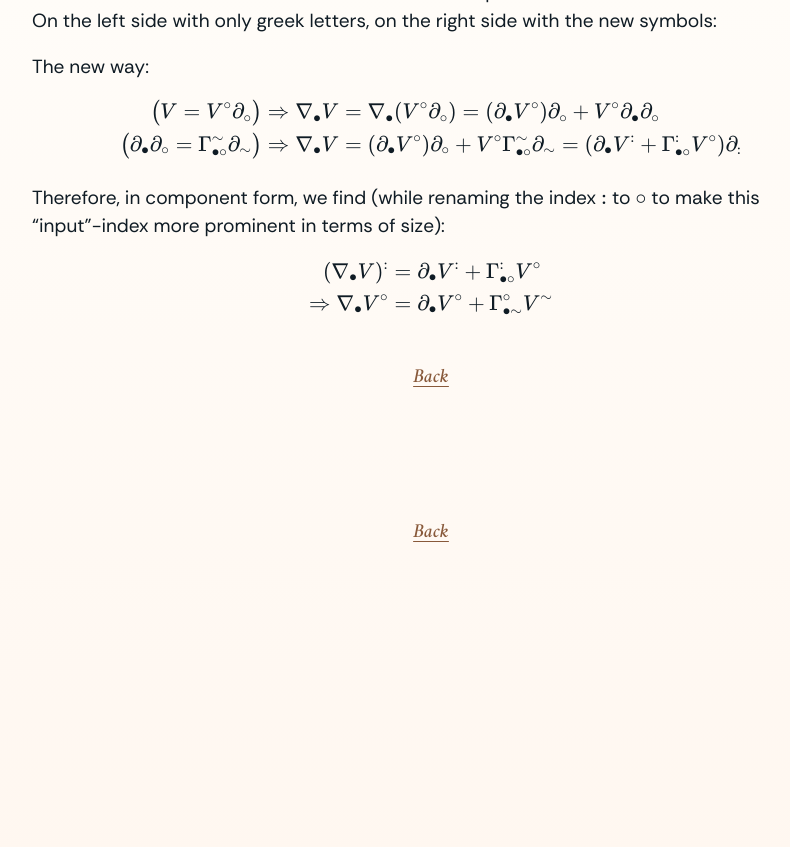
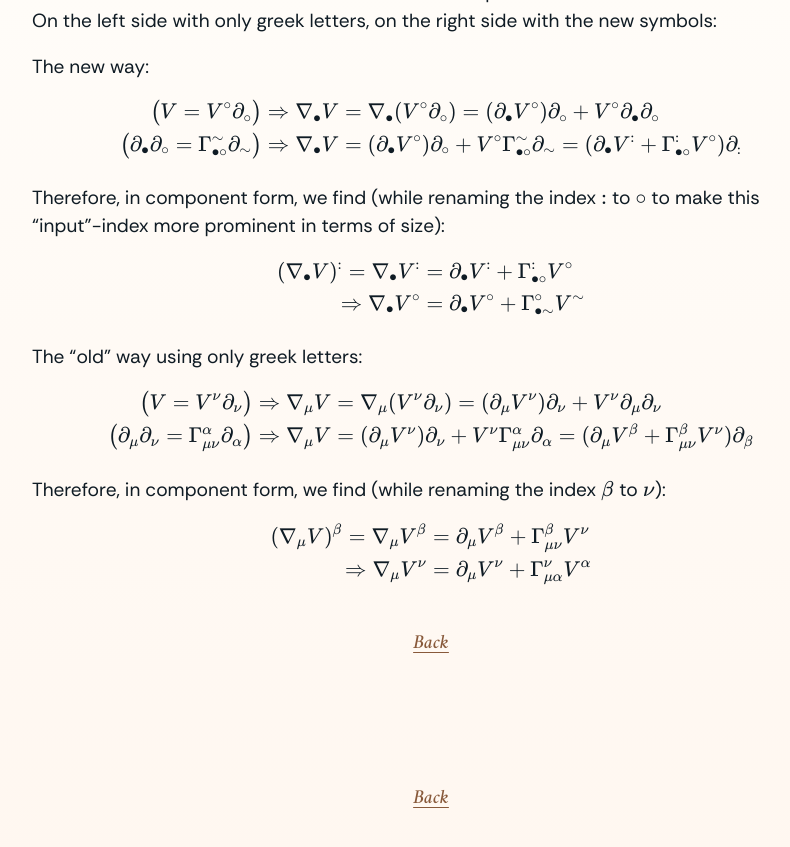
Before and after one commit to Splines/homepage, a Jekyll site: the page built from _posts/2026-05-20-index-notation-from-hell.md, in a window 1280 px wide and 900 px high, scrolled down 1810 px. Shown: the top 847 px of the window, without its empty margins (209-999 px from the left). Built offline with Jekyll 4.4.1, drawn with Linux system fonts in a browser that asks for light colours; comment, search, counter and statistics services are not loaded.

Commit message:
Rewrite in the old way

```diff
--- a/_posts/2026-05-20-index-notation-from-hell.md
+++ b/_posts/2026-05-20-index-notation-from-hell.md
@@ -94,9 +94,35 @@ $$
 Therefore, in component form, we find (while renaming the index $:$ to $\circ$ to make this "input"-index more prominent in terms of size):
 $$
 \begin{align*}
-(\nabla_\bullet V)^:
+(\nabla_\bullet V)^: = \nabla_\bullet V^:
 &= \partial_\bullet V^: + \Gamma^:_{\bullet \circ} V^\circ\\
 \Rightarrow \nabla_\bullet V^\circ
 &= \partial_\bullet V^\circ + \Gamma^\circ_{\bullet \sim} V^\sim
 \end{align*}
 $$
+
+The "old" way using only greek letters:
+
+$$
+\begin{align*}
+\bigl(V = V^\nu \partial_\nu\bigr)
+&\Rightarrow
+\nabla_\mu V
+= \nabla_\mu(V^\nu \partial_\nu)
+= (\partial_\mu V^\nu) \partial_\nu + V^\nu \partial_\mu \partial_\nu\\
+\bigl(\partial_\mu \partial_\nu = \Gamma^\alpha_{\mu \nu} \partial_\alpha\bigr)
+&\Rightarrow
+\nabla_\mu V = (\partial_\mu V^\nu) \partial_\nu + V^\nu \Gamma^\alpha_{\mu \nu} \partial_\alpha
+= (\partial_\mu V^\beta + \Gamma^\beta_{\mu \nu} V^\nu) \partial_\beta
+\end{align*}
+$$
+
+Therefore, in component form, we find (while renaming the index $\beta$ to $\nu$):
+$$
+\begin{align*}
+(\nabla_\mu V)^\beta = \nabla_\mu V^\beta
+&= \partial_\mu V^\beta + \Gamma^\beta_{\mu \nu} V^\nu\\
+\Rightarrow \nabla_\mu V^\nu
+&= \partial_\mu V^\nu + \Gamma^\nu_{\mu \alpha} V^\alpha
+\end{align*}
+$$
```
